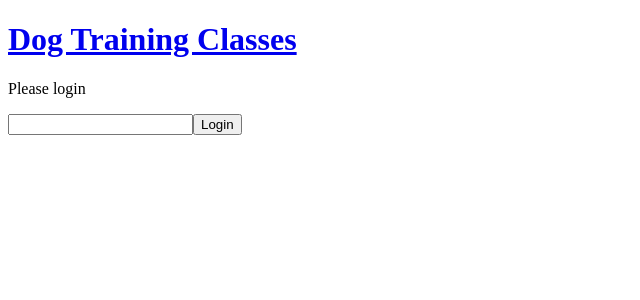
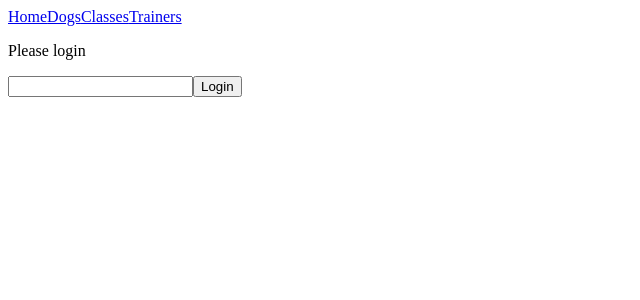
Before and after one commit to knowicki024/dog-trainers-app, a React (Create React App) app in the folder client/: page / in a window 1280 px wide. Shown: the top 300 px of the page, without its empty margins (0-640 px from the left). Built offline with nearby package versions, Linux system fonts and the light colour scheme; no server answers.

Commit message:
made navbar links

```diff
--- a/client/src/components/Header.js
+++ b/client/src/components/Header.js
@@ -1,14 +1,35 @@
-import React from 'react';
-import { Link } from "react-router-dom";
+import { Link } from "react-router-dom"
 
-function Header() {
-  return (
-    <header className="header">
-      <Link to="/" className="home-link">
-        <h1>Dog Training Classes</h1>
-      </Link>
-    </header>
-  );
+function Header()
+{
+    return (
+        <header>
+            <nav>
+                <div className="navigation">
+                    <Link
+                        className="nav-button"
+                        to="/">
+                        Home
+                    </Link>
+                    <Link
+                        className="nav-button"
+                        to="/dogs">
+                        Dogs
+                    </Link>
+                    <Link
+                        className="nav-button"
+                        to="/classes">
+                        Classes
+                    </Link>
+                    <Link
+                        className="nav-button"
+                        to="/Trainers">
+                        Trainers
+                    </Link>
+                </div>
+            </nav>
+        </header>
+    )
 }
 
-export default Header;
+export default Header
```
